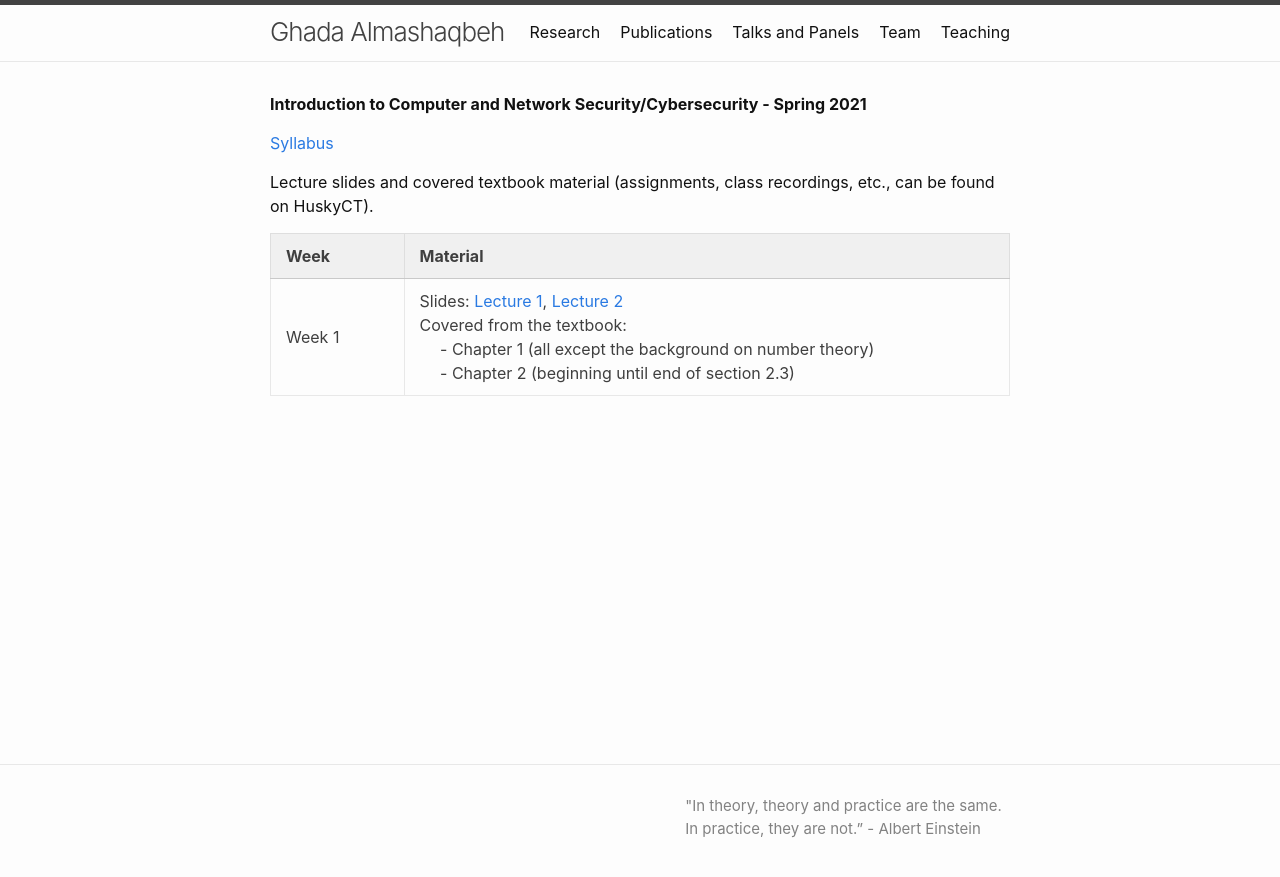
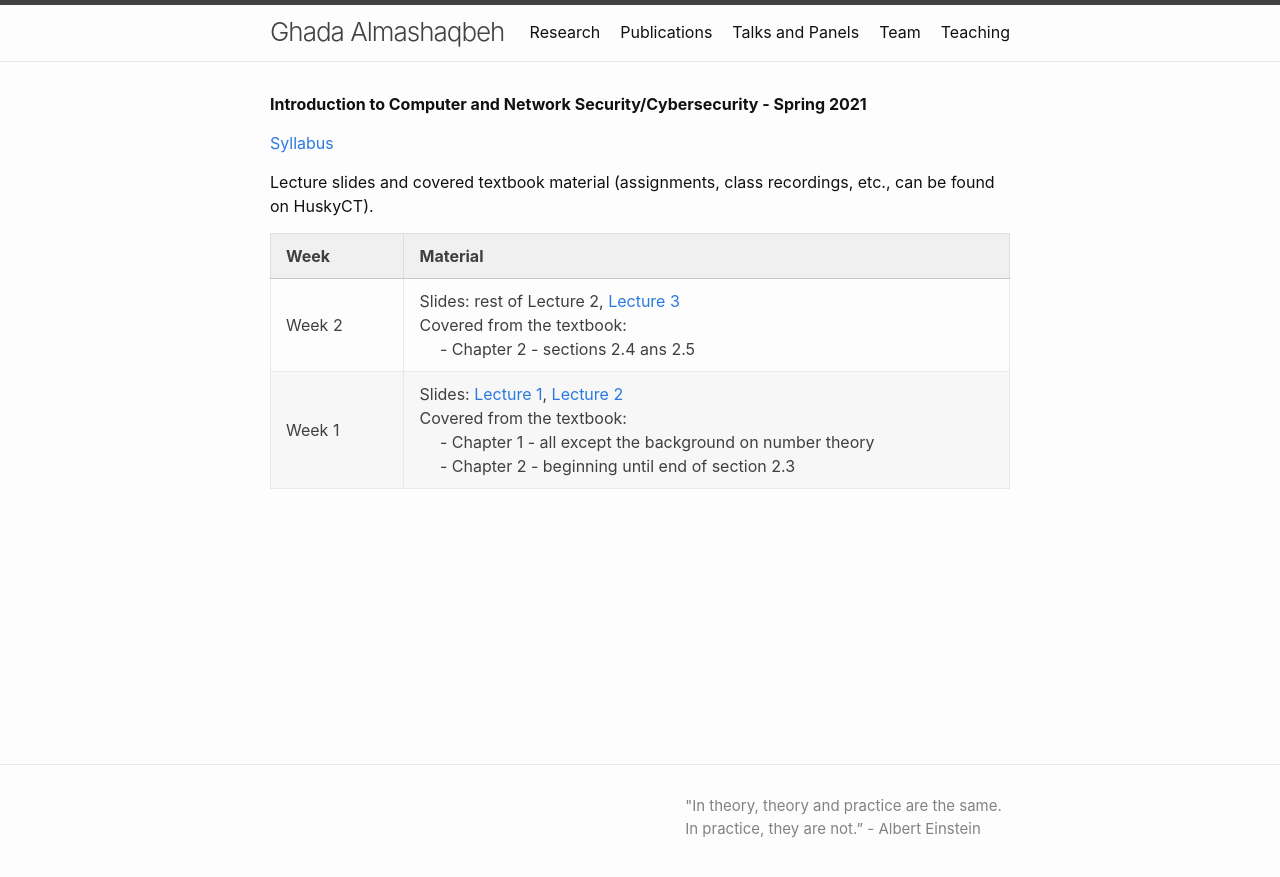
Before and after one commit to GhadaAlmashaqbeh/GhadaAlmashaqbeh.github.io, a Jekyll site: the page built from courses/cse3400-s2021/index.md, in a window 1280 px wide. Shown: the top 877 px of the page. Built offline with Jekyll 4.4.1, drawn with Linux system fonts in a browser that asks for light colours.

Commit message:
add lecture 3 cse 3400

```diff
--- a/courses/cse3400-s2021/index.md
+++ b/courses/cse3400-s2021/index.md
@@ -10,4 +10,5 @@ Lecture slides and covered textbook material (assignments, class recordings, etc
 
 | Week&emsp;&emsp;| Material           |
 |----------|--------------------|
-| Week 1 | Slides: [Lecture 1](./lecture1.pdf), [Lecture 2](./lecture2.pdf) <br/> Covered from the textbook: <br/> &emsp; - Chapter 1 (all except the background on number theory) <br/> &emsp; - Chapter 2 (beginning until end of section 2.3) |
+| Week 2 | Slides: rest of Lecture 2, [Lecture 3](./lecture3.pdf) <br/> Covered from the textbook: <br/> &emsp; - Chapter 2 - sections 2.4 ans 2.5 |
+| Week 1 | Slides: [Lecture 1](./lecture1.pdf), [Lecture 2](./lecture2.pdf) <br/> Covered from the textbook: <br/> &emsp; - Chapter 1 - all except the background on number theory <br/> &emsp; - Chapter 2 - beginning until end of section 2.3 |
```
Also changed, not shown: 8 other files.
